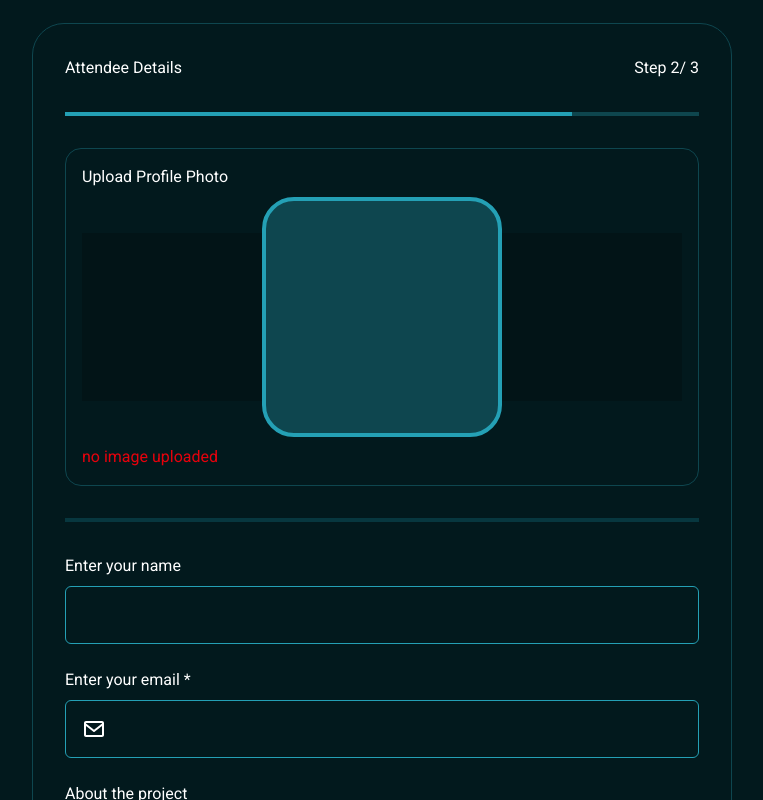
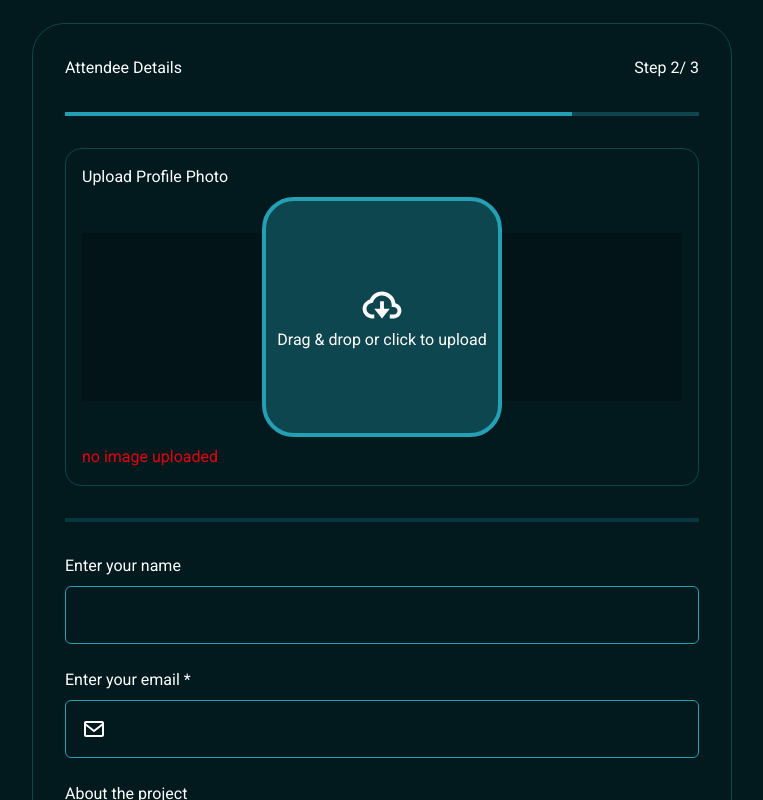
Before and after one commit to BEEJAYOFGOD/hng-stage2, a React (Vite) app: page / in a window 1280 px wide. Both pictures are taken after a click on the button "Next". Shown: the part 111-911 px from the top of the page, without its empty margins (258-1021 px from the left). Built offline with nearby package versions, Linux system fonts and the light colour scheme; a web font is replaced by a local one.

Commit message:
finally corrected uploadError reload on all screens to nt shw

```diff
--- a/src/userDetailsForm.jsx
+++ b/src/userDetailsForm.jsx
@@ -121,10 +121,9 @@ const UserDetailsForm = ({ userName, email, profilePhoto, updateUserInfo }) => {
           >
             <div
               className={
-                `flex-col items-center md:group-hover:flex` +
                 profilePhoto.length
-                  ? "hidden"
-                  : "flex"
+                  ? "hidden flex-col items-center md:group-hover:flex flex`"
+                  : "flex flex-col items-center md:group-hover:flex"
               }
             >
               <img className="w-12" src={cloud} alt="cloud download" />
```
